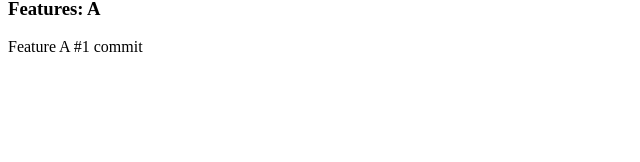
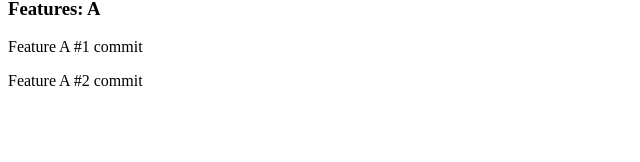
Before and after one commit to zycoding/release-branches-demo, a SvelteKit app: page / in a window 1280 px wide. Shown: the part 119-281 px from the top of the page, without its empty margins (0-640 px from the left). Built offline with nearby package versions, Linux system fonts and the light colour scheme.

Commit message:
Feature A and make commit #2

```diff
--- a/src/routes/+page.svelte
+++ b/src/routes/+page.svelte
@@ -5,4 +5,5 @@
 <div>
   <h3>Features: A</h3>
   <p>Feature A #1 commit</p>
+  <p>Feature A #2 commit</p>
 </div>
```
